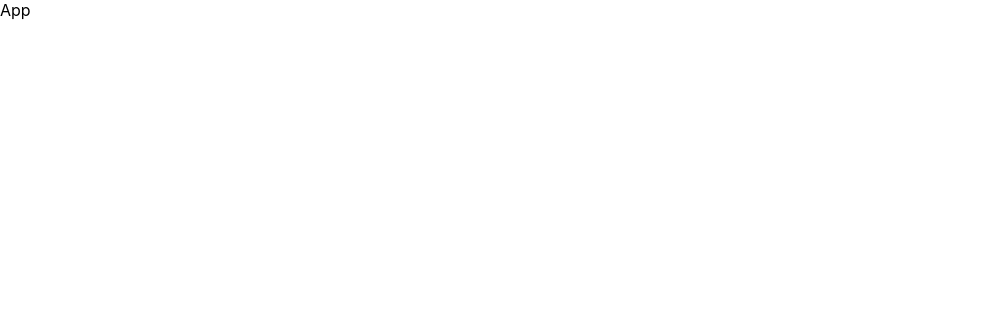
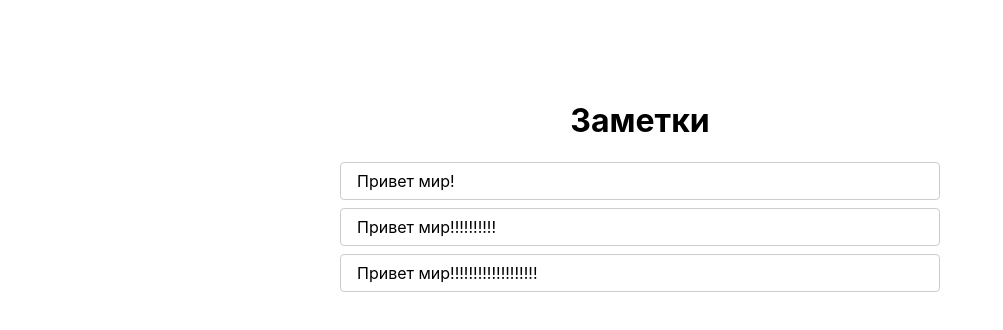
Before and after one commit to Terentiy01/notes, a React (Create React App) app: page / in a window 1280 px wide. Shown: the top 330 px of the page, without its empty margins (0-1003 px from the left). Built offline with nearby package versions, Linux system fonts and the light colour scheme.

Commit message:
create todolist for component

```diff
--- a/src/App.js
+++ b/src/App.js
@@ -1,7 +1,12 @@
 import React from 'react'
+import Todo from './components/Todo'
 
 function App() {
-  return <div>App</div>
+  return (
+    <div>
+      <Todo />
+    </div>
+  )
 }
 
 export default App
--- /dev/null
+++ b/src/components/Todo.js
@@ -0,0 +1,58 @@
+import React, { useState } from 'react'
+
+const styles = {
+  ul: {
+    listStyle: 'none',
+    margin: 0,
+    padding: 0,
+  },
+  li: {
+    display: 'flex',
+    justifyContent: 'space-between',
+    alignItems: 'center',
+    padding: '.5rem 1rem',
+    border: '1px solid #ccc',
+    borderRadius: '4px',
+    marginBottom: '.5rem',
+  },
+  input: {
+    marginRight: '1rem',
+  },
+}
+
+function Todo() {
+  const [notes, setNotes] = useState([
+    {
+      id: 1,
+      completed: false,
+      title: 'Привет мир!',
+    },
+    {
+      id: 2,
+      completed: false,
+      title: 'Привет мир!!!!!!!!!!',
+    },
+    {
+      id: 3,
+      completed: false,
+      title: 'Привет мир!!!!!!!!!!!!!!!!!!!',
+    },
+  ])
+
+  return (
+    <div className="wrapper">
+      <h1>Заметки</h1>
+      <ul style={styles.ul}>
+        {notes.map((element, index) => {
+          return (
+            <li style={styles.li} key={element.id}>
+              {element.title}
+            </li>
+          )
+        })}
+      </ul>
+    </div>
+  )
+}
+
+export default Todo
```
